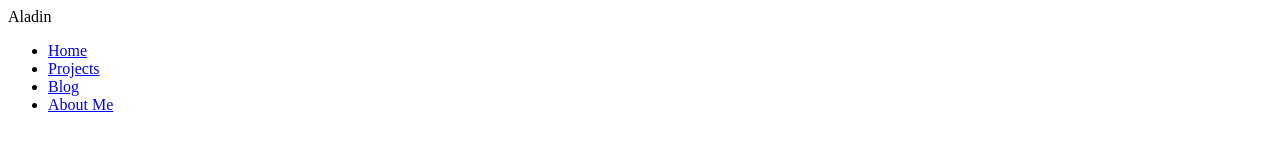
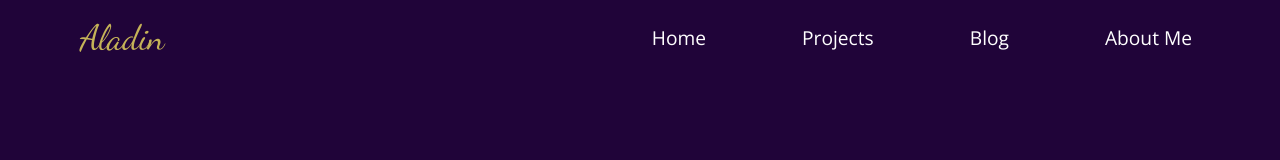
Before and after one commit to CSF2223/studentportfolio-TanguayAutum, a plain HTML site: page index.html in a window 1280 px wide. Drawn offline with nearby package versions, Linux system fonts and the light colour scheme.

Commit message:
complete through 4.03

```diff
--- a/index.html
+++ b/index.html
@@ -4,6 +4,8 @@
     <meta charset="UTF-8">
     <meta name="viewport" content="width=device-width, initial-scale=1.0">
     <meta http-equiv="X-UA-Compatible" content="ie=edge">
+    <link rel="stylesheet" href="style.css" type="text/css" />
+    <link rel="stylesheet" href="nav.css" type="text/css" />
     <title>Aladin's portfoilo</title>
 </head>
 <body>
--- a/nav.css
+++ b/nav.css
@@ -0,0 +1,51 @@
+/*
+Color Palette
+background color: #200439
+primary: #512C73
+secondary: #361356
+tertiary: #6F4D8F
+accent: #9277AC
+vegasGold: #c5b358
+white: #fff
+black: #000
+*/
+@import url('https://fonts.googleapis.com/css2?family=Dancing+Script:wght@400;700&display=swap');
+@import url('https://fonts.googleapis.com/css2?family=Open+Sans:wght@300;400;600;700&display=swap');
+
+
+.navbar {
+    display: flex;
+    justify-content: space-between;
+    align-items: center;
+    padding: 0 2.5rem;
+}
+
+.logo {
+    font-size: 2.2rem;
+    margin: 0.75rem 2.5rem;
+    color: #c5b358;
+    font-family: 'Dancing Script', cursive;
+}
+
+.navbar-links ul{
+    margin: 0;
+    padding:0;
+    display: flex;
+}
+
+.navbar-links li {
+    list-style: none;
+    padding:1rem;
+    font-size: 1.2rem;
+}
+
+.navbar-links li a{
+    text-decoration:none;
+    color: #fff;
+    padding: 0.5rem 2rem;
+    display: block;
+}
+
+.navbar-links li :hover{
+    background-color: #361356;
+}
--- a/style.css
+++ b/style.css
@@ -9,3 +9,14 @@ vegasGold: #c5b358
 white: #fff
 black: #000
 */
+html {
+    box-sizing: border-box;
+}
+body {
+    margin: 0;
+    padding: 0;
+    font-family: 'Open Sans', sans-serif;
+    font-weight: 300;
+    background-color: #200439;
+    color:  #fff;
+}
```
